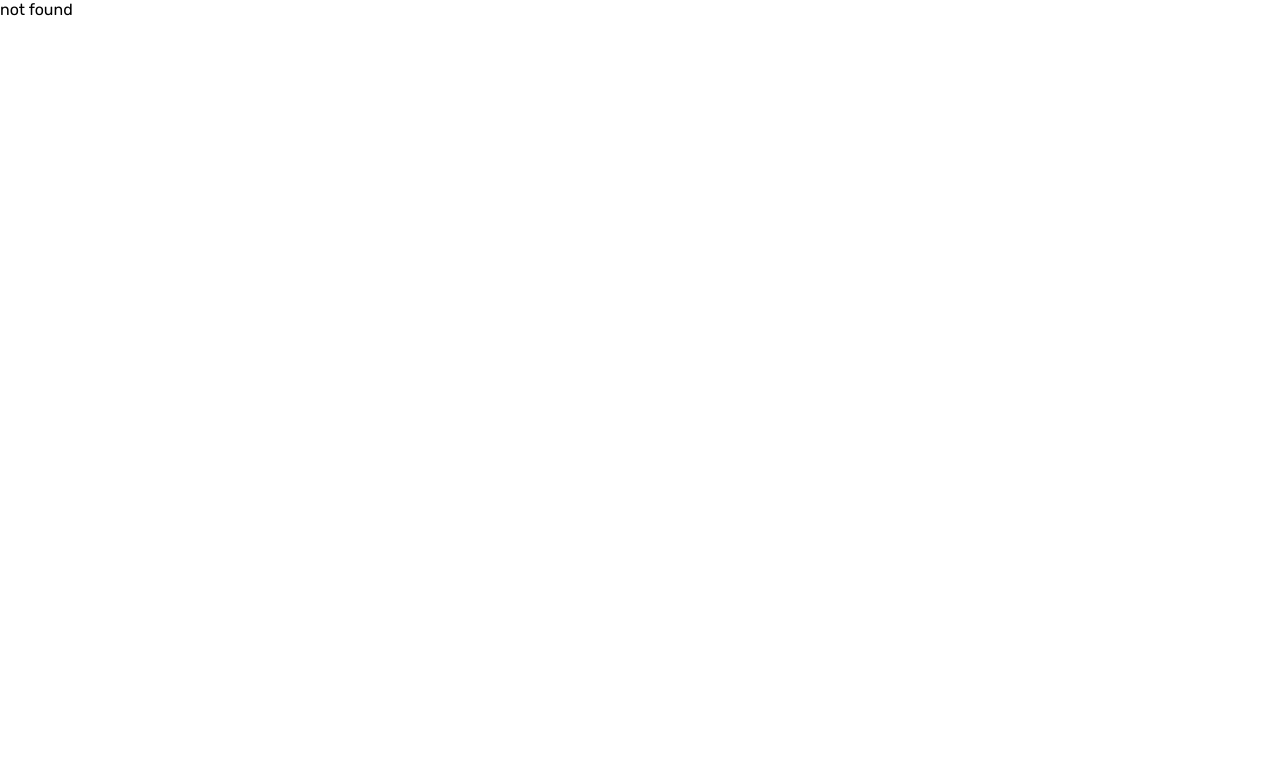
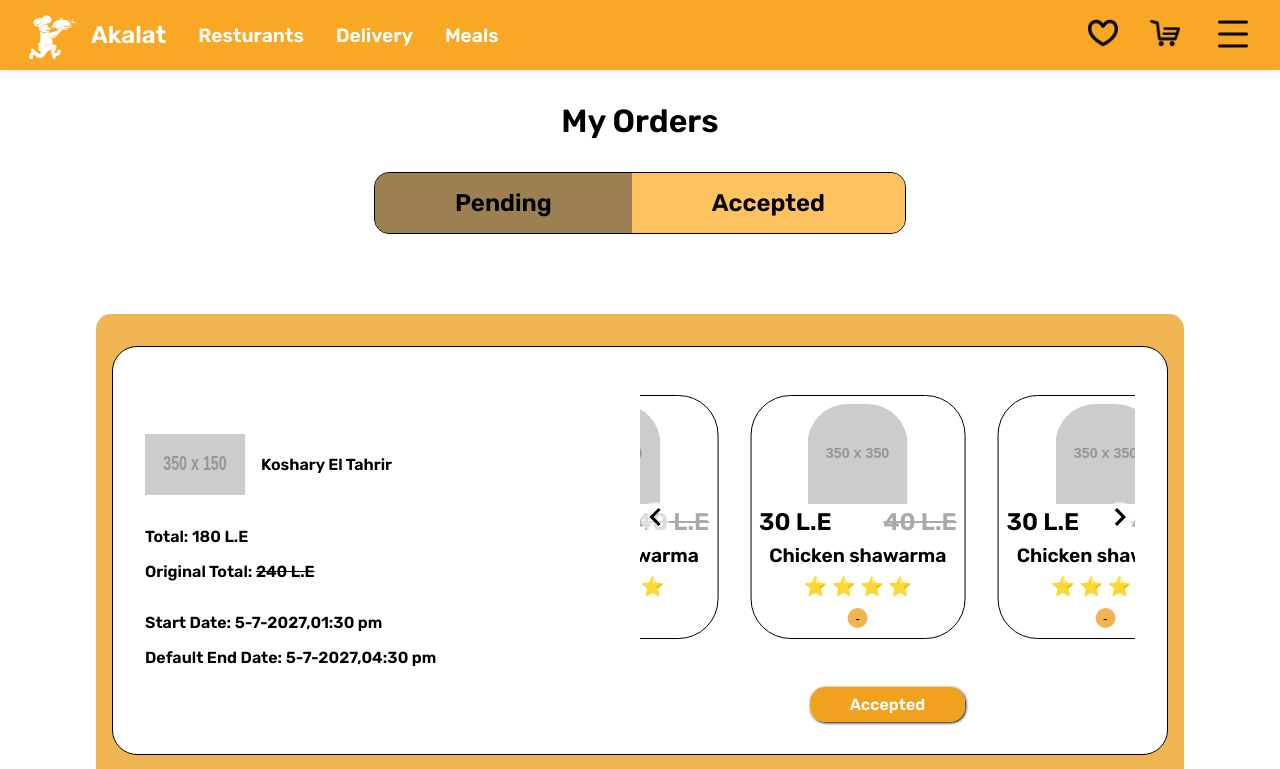
Before and after one commit to MoWafy001/akalat-frontend, a React (Create React App) app: page /orders in a window 1280 px wide. Shown: the top 769 px of the page. Built offline with nearby package versions, Linux system fonts and the light colour scheme.

Commit message:
feat: add an orders page

```diff
--- a/src/App.tsx
+++ b/src/App.tsx
@@ -8,6 +8,7 @@ import { Deliveries } from "./pages/Deliveries";
 import { Meals } from "./pages/Meals";
 import { WishList } from "./pages/WishList";
 import { Cart } from "./pages/MyCart";
+import { Orders } from "./pages/Orders";
 
 function App() {
   return (
@@ -24,8 +25,8 @@ function App() {
           <Route path="meals" element={<Meals />} />
           <Route path="wishlist" element={<WishList />} />
           <Route path="cart" element={<Cart />} />
-          <Route path="my-orders" element={<>my-orders</>} />
-          <Route path="my-reviews" element={<>my-reviews</>} />
+          <Route path="orders" element={<Orders />} />
+          <Route path="reviews" element={<>my-reviews</>} />
           <Route path="account" element={<>account</>} />
         </Route>
 
--- a/src/pages/Layout.tsx
+++ b/src/pages/Layout.tsx
@@ -77,7 +77,7 @@ export const Layout = () => {
             </button>
             {showMenu && (
               <div className="menu hamberger">
-                <Link to="">My Orders</Link>
+                <Link to="/orders">My Orders</Link>
                 <Link to="">My Reviews</Link>
                 <div className="divider"></div>
                 <Link to="">My Account</Link>
--- /dev/null
+++ b/src/pages/Orders.tsx
@@ -0,0 +1,86 @@
+import { Slide } from "react-slideshow-image";
+import { Card } from "../components/Card";
+
+export const Orders = () => {
+  const testMeal = Card({
+    price: "30 L.E",
+    ogPrice: "40 L.E",
+    name: "Chicken shawarma",
+    rate: "⭐ ⭐ ⭐ ⭐",
+    showTools: false,
+    showRemove: true,
+  });
+
+  const meals = [testMeal, testMeal, testMeal];
+
+  const orders = [
+    {
+      restaurant: {
+        name: "Koshary El Tahrir",
+        img: "https://via.placeholder.com/350x150",
+      },
+      meals: meals,
+      total: "180 L.E",
+      ogTotal: "240 L.E",
+      startDate: "5-7-2027,01:30 pm",
+      defaultEndDate: "5-7-2027,04:30 pm",
+    },
+    {
+      restaurant: {
+        name: "Koshary El Tahrir",
+        img: "https://via.placeholder.com/350x150",
+      },
+      meals: meals,
+      total: "180 L.E",
+      ogTotal: "240 L.E",
+      startDate: "5-7-2027,01:30 pm",
+      defaultEndDate: "5-7-2027,04:30 pm",
+    },
+  ];
+
+  return (
+    <>
+      <h1>My Orders</h1>
+
+      {/* pending or accepted */}
+      <div className="order-type-choice">
+        <div className="active choice">Pending</div>
+        <div className="choice">Accepted</div>
+      </div>
+
+      <div className="orders">
+        {orders.map((order, index) => (
+          <div className="card-order" key={index}>
+            <div className="col">
+              <div className="restaurant">
+                <img src={order.restaurant.img} alt="rest logo" />
+                <h4>{order.restaurant.name}</h4>
+              </div>
+              <div className="total">
+                <span className="total-val">Total: {order.total}</span>
+                <span className="total-val">
+                  Original Total:{" "}
+                  <span className="sliced">{order.ogTotal}</span>
+                </span>
+              </div>
+              <div className="date">
+                <span className="date-val">Start Date: {order.startDate}</span>
+                <span className="date-val">
+                  Default End Date: {order.defaultEndDate}
+                </span>
+              </div>
+            </div>
+            <div className="col">
+              <Slide slidesToScroll={2} slidesToShow={2} autoplay={true}>
+                {order.meals.map((meal, index) => (
+                  <div key={index}>{meal}</div>
+                ))}
+              </Slide>
+              <span className="status">Accepted</span>
+            </div>
+          </div>
+        ))}
+      </div>
+    </>
+  );
+};
--- a/src/styles/Cart.scss
+++ b/src/styles/Cart.scss
@@ -33,7 +33,6 @@
     .order-meals {
       border-radius: inherit;
       background: #ffa515ad;
-      outline: 1px solid red;
       display: flex;
       align-items: center;
       justify-content: center;
--- a/src/styles/Layout.scss
+++ b/src/styles/Layout.scss
@@ -1,5 +1,6 @@
 @import "Home";
 @import "Cart";
+@import "Orders";
 
 nav {
   display: flex;
--- /dev/null
+++ b/src/styles/Orders.scss
@@ -0,0 +1,80 @@
+.order-type-choice {
+  margin: auto;
+  display: flex;
+  flex-direction: row;
+  width: max-content;
+  border-radius: 15px;
+  overflow: hidden;
+  border: 1px solid #000;
+  margin-bottom: 5rem;
+
+  .choice {
+    border: none;
+    padding: 1rem 5rem;
+    background: #ffa515ad;
+    text-align: center;
+    font-size: 1.5rem;
+    font-weight: bold;
+    cursor: pointer;
+
+    &:hover {
+      background: #eb9100ad;
+    }
+
+    &.active {
+      background: #6e4501ad;
+    }
+  }
+}
+
+.orders{
+    padding: 2rem 1rem;
+    margin: 1rem 2rem;
+    background: #eb9100ad;
+    display: flex;
+    flex-direction: column;
+    gap: 1rem;
+    border-radius: 15px;
+
+    .card-order{
+        background: #fff;
+        display: flex;
+        flex-direction: row;
+        font-weight: bold;
+        border: 1px solid #000;
+
+        img{
+            width: 100px;
+        }
+        .col{
+            display: flex;
+            flex-direction: column;
+            width: 50%;
+            gap: 2rem;
+
+            .restaurant{
+                display: flex;
+                flex-direction: row;
+                gap: 1rem;
+            }
+
+            .total, .date{
+                display: flex;
+                flex-direction: column;
+                gap: 1rem;
+            }
+
+            .status{
+                background: #f19705e5;
+                color: #fff;
+                margin: auto;
+                width: fit-content;
+                padding: 0.5rem 2.5rem;
+                border-radius: 15px;
+                box-shadow: 1px 1px 3px #000;
+            }
+        }
+
+
+    }
+}
```
